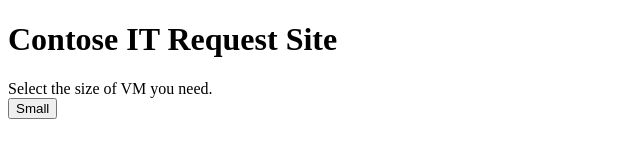
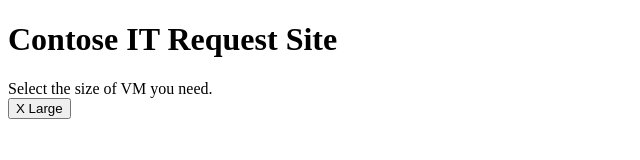
Before and after one commit to csandcsand/ContosoITRequestSite, a plain HTML site: page index.html in a window 1280 px wide. Shown: the full height of the page, 0-640 px from the left. Drawn offline with Linux system fonts and the light colour scheme.

Commit message:
Update index.html

```diff
--- a/index.html
+++ b/index.html
@@ -9,7 +9,7 @@
 <h1>Contose IT Request Site</h1>
 <div>Select the size of VM you need.</div>
 <form method="post" action="">
-  <button type="button">Small</button>
+  <button type="button">X Large</button>
 </form>
 </body>
 </html>
```
